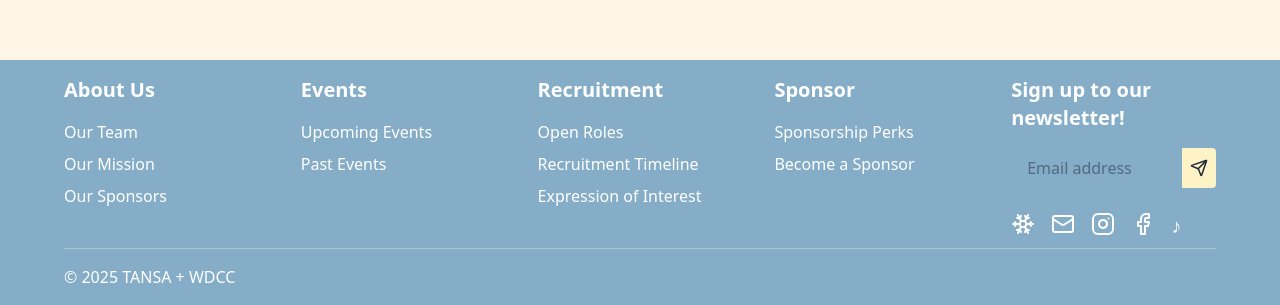
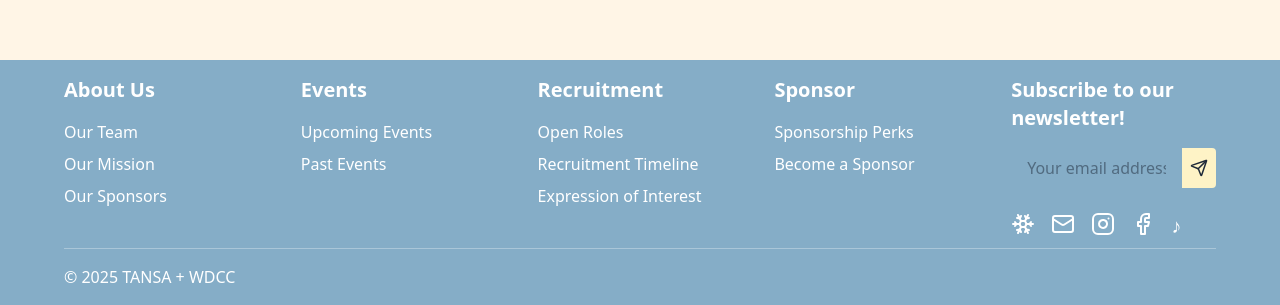
Before and after one commit to UoaWDCC/tansa, a Next.js app: page /sponsors in a window 1280 px wide. Shown: the part 940-1245 px from the top of the page. Built offline with nearby package versions, Linux system fonts and the light colour scheme.

Commit message:
Added email validation.

```diff
--- a/src/components/Footer.tsx
+++ b/src/components/Footer.tsx
@@ -16,9 +16,13 @@ const Footer: FC<FooterProps> = () => {
 
   const handleSubmit = (e: MouseEvent<HTMLButtonElement>): void => {
     e.preventDefault()
-    // Handle newsletter signup logic here
-    console.log('Email submitted:', email)
-    setEmail('')
+
+    const emailRegex = /^[^\s@]+@[^\s@]+\.[^\s@]+$/
+    if (!emailRegex.test(email)) {
+      console.log('Invalid email submitted: ', email)
+    } else {
+      console.log('Email submitted:', email)
+    }
   }
 
   return (
@@ -105,20 +109,20 @@ const Footer: FC<FooterProps> = () => {
 
           {/* Newsletter Section */}
           <div className="md:col-span-1">
-            <h3 className="font-bold text-xl mb-4">Sign up to our newsletter!</h3>
+            <h3 className="font-bold text-xl mb-4">Subscribe to our newsletter!</h3>
             <div className="flex mb-4">
               <input
                 type="email"
                 value={email}
                 onChange={handleEmailChange}
-                placeholder="Email address"
+                placeholder="Your email address"
                 className="px-4 py-2 w-full rounded-l text-gray-800"
-                aria-label="Email for newsletter"
+                aria-label="Insert your email here!"
               />
               <button
                 onClick={handleSubmit}
                 className="bg-amber-100 text-gray-800 px-2 rounded-r hover:bg-amber-200"
-                aria-label="Subscribe to newsletter"
+                aria-label="Subscribe to our newsletter!"
               >
                 <Send size={18} />
               </button>
@@ -126,20 +130,20 @@ const Footer: FC<FooterProps> = () => {
 
             {/* Social Media Icons */}
             <div className="flex space-x-4 mt-4 py-2">
-              <a href="#" className="hover:text-amber-100" aria-label="Snowflake social link">
+              <a href="#" className="hover:text-amber-100" aria-label="Linktree Icon">
                 <Snowflake size={24} />
               </a>
-              <a href="#" className="hover:text-amber-100" aria-label="Email">
+              <a href="#" className="hover:text-amber-100" aria-label="Email Icon">
                 <Mail size={24} />
               </a>
-              <a href="#" className="hover:text-amber-100" aria-label="Instagram">
+              <a href="#" className="hover:text-amber-100" aria-label="Instagram Icon">
                 <Instagram size={24} />
               </a>
-              <a href="#" className="hover:text-amber-100" aria-label="Facebook">
+              <a href="#" className="hover:text-amber-100" aria-label="Facebook Icon">
                 <Facebook size={24} />
               </a>
               {/* TikTok icon not available in lucide-react, using a text alternative */}
-              <a href="#" className="hover:text-amber-100" aria-label="TikTok">
+              <a href="#" className="hover:text-amber-100" aria-label="TikTok Icon">
                 <span className="text-xl">♪</span>
               </a>
             </div>
```
Also changed, not shown: package.json (+11 -11 lines), 1 other file (tests, documents, lock files or other folders).
